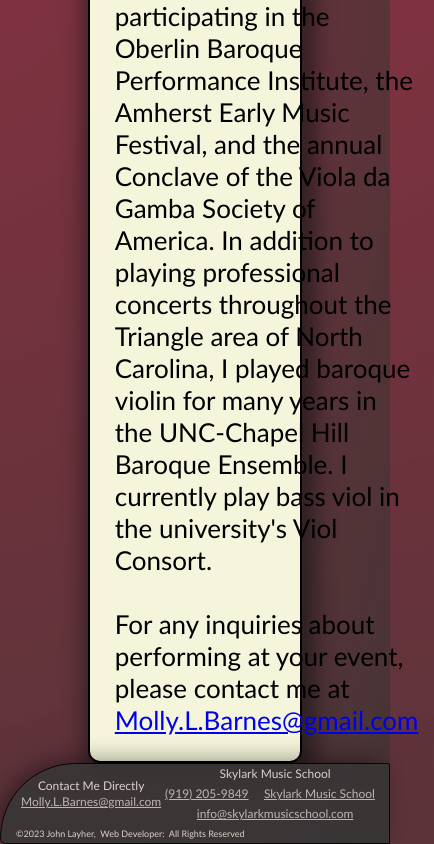
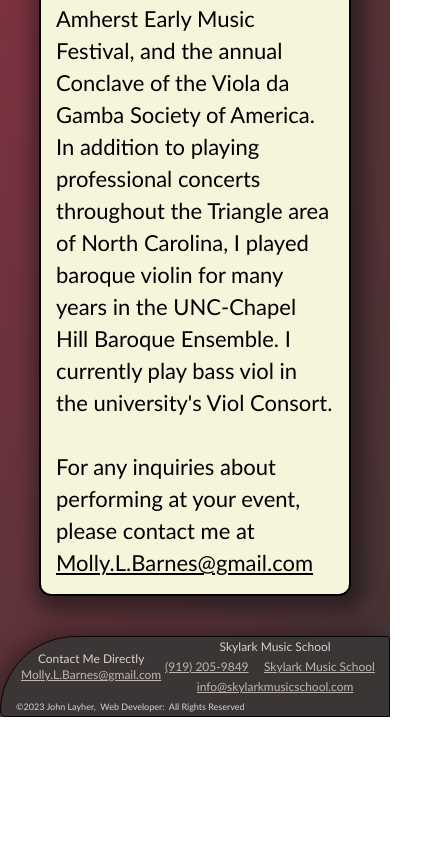
Before and after one commit to jlayher/molly-barnes-music, a Next.js app: page /performance in a window 390 px wide. Shown: the part 1124-1968 px from the top of the page, 434 px wide, since content can reach past the window. After the commit the page ends 1841 px from the top, so only its background shows below. Built offline with nearby package versions, Linux system fonts and the light colour scheme.

Commit message:
finished performance and fixed footer margin

```diff
--- a/src/styles/footer.module.css
+++ b/src/styles/footer.module.css
@@ -46,7 +46,9 @@
     justify-content: center;
 
 }
-
+.footer__section_title{
+    margin-top: 2px;
+}
 /* .footer__section_container_private {
     display: flex;
      gradient generated with cssmatic.com
--- a/src/styles/performance.module.css
+++ b/src/styles/performance.module.css
@@ -32,20 +32,25 @@
   .performance__body_container {
     display: flex;
     flex-direction: row-reverse;
-    justify-content: center;
-    align-items: center;
+    justify-content: space-around;
+    align-items: flex-start;
 }
 
 .performance__body_text {
     display: flex;
+    flex-direction: column;
+    /* flex:1; */
+
+    max-width: 65%;
 
     background-color: beige;
     border: 2px solid black;
     border-radius: 12px;
     padding: 10px;
-    max-width: 55%;
-    margin-top: 10px;
-
+    /* max-width: 55%; */
+    margin-top: 40px;
+    margin-bottom: 40px;
+    margin-right: 20px;
 /* gradient generated with cssmatic.com */
     -webkit-box-shadow: 5px 6px 20px 9px rgba(18,18,18,0.57);
     -moz-box-shadow: 5px 6px 20px 9px rgba(18,18,18,0.57);
@@ -62,6 +67,7 @@
 .performance__body_text a {
     font-size: 26px;
     line-height: 32px;
+    color: black;
 }
 
 .performance__body_image_container {
@@ -69,12 +75,19 @@
     display: flex;
     justify-content: center;
     align-items: center;
+
+
+
+
+
+
     background-color: beige;
     border: 2px solid black;
     border-radius: 12px;
     margin-top: 25px;
     margin-right: 30px;
-
+    margin-bottom: 40px;
+    margin-left: 40px;
     /* gradient generated with cssmatic.com */
     -webkit-box-shadow: 5px 6px 20px 9px rgba(18,18,18,0.57);
     -moz-box-shadow: 5px 6px 20px 9px rgba(18,18,18,0.57);
@@ -89,6 +102,7 @@
     height: 727.5px;
     width: 485px;
 
+
     margin: 12px 12px 12px 12px;
     border-radius: 25px;
     border: 1px solid black;
@@ -96,16 +110,50 @@
 
 
   @media screen and (max-width: 1450px) {
+    .performance__body_text p{
+      font-size: 24px;
+    }
+    .performance__body_text a{
+      font-size: 24px;
 
+    }
   }
   @media screen and (max-width: 1024px) {
+    .performance__body_container{
+      margin-top: 20px;
+    }
 
+    .performance__body_image_container {
+      margin-top: 80px;
+    }
+    .performance__body_image_container img {
+      height: 485px;
+      width: 323px;
+    }
+    .performance__body_text p{
+      font-size: 22px;
+    }
+    .performance__body_text a{
+      font-size: 22px;
+
+    }
   }
   @media screen and (max-width: 768px) {
     .performance__body_image_container{
         display: none;
     }
+    .performance__body_text {
+      margin: 0 auto;
+      margin-top: 20px;
+      margin-bottom: 40px;
+
+      max-width: 80%;
+      padding: 0px;
+    }
+
   }
   @media screen and (max-width: 450px) {
-
+    .performance__title{
+      font-size: 24px;
+    }
   }
```
